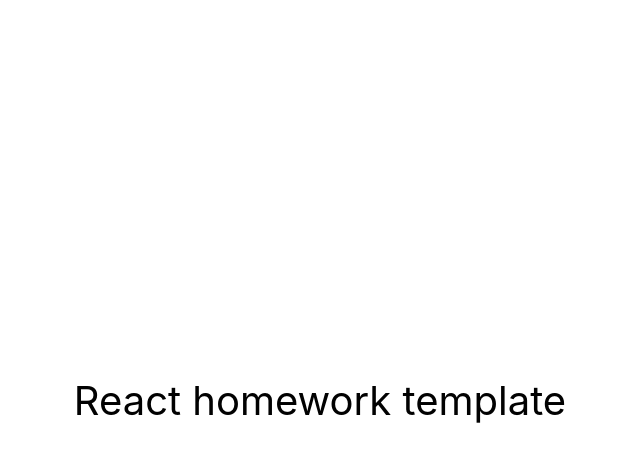
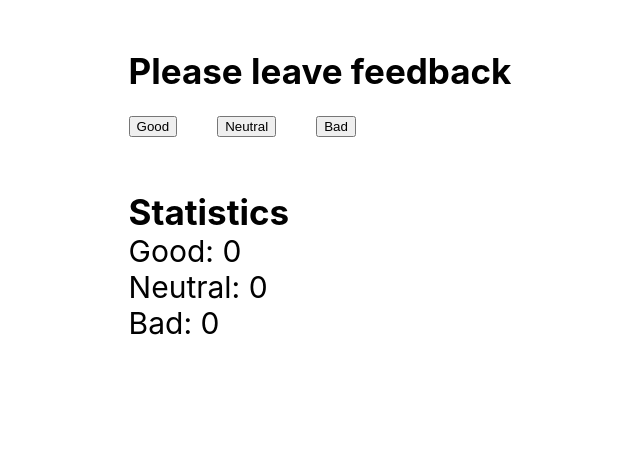
Before and after one commit to Midland707/goit-react-hw-02-feedback, a React (Create React App) app: page / in a window 1280 px wide. Shown: the top 462 px of the page, without its empty margins (320-960 px from the left). Built offline with nearby package versions, Linux system fonts and the light colour scheme.

Commit message:
add options and statistics - step1

```diff
--- a/package.json
+++ b/package.json
@@ -7,6 +7,7 @@
     "@testing-library/jest-dom": "^5.16.3",
     "@testing-library/react": "^12.1.4",
     "@testing-library/user-event": "^13.5.0",
+    "prop-types": "^15.8.1",
     "react": "^18.1.0",
     "react-dom": "^18.1.0",
     "react-scripts": "5.0.1",
--- a/public/index.html
+++ b/public/index.html
@@ -24,7 +24,7 @@
       work correctly both with client-side routing and a non-root public URL.
       Learn how to configure a non-root public URL by running `npm run build`.
     -->
-    <title>React App</title>
+    <title>Expresso feedback</title>
 
     <!-- Start Single Page Apps for GitHub Pages -->
     <script type="text/javascript">
--- a/src/components/App.jsx
+++ b/src/components/App.jsx
@@ -1,16 +1,17 @@
+import { FeedbackOptions } from 'components/FeedbackOptions/FeedbackOptions';
+
 export const App = () => {
   return (
     <div
       style={{
-        height: '100vh',
         display: 'flex',
         justifyContent: 'center',
         alignItems: 'center',
         fontSize: 40,
-        color: '#010101'
+        color: '#010101',
       }}
     >
-      React homework template
+      <FeedbackOptions title="Please leave feedback" />
     </div>
   );
 };
--- /dev/null
+++ b/src/components/FeedbackOptions/FeedbackOptions.jsx
@@ -0,0 +1,66 @@
+import React, { Component } from 'react';
+import css from './FeedbackOptions.module.css';
+
+export class FeedbackOptions extends Component {
+  state = {
+    good: 0,
+    neutral: 0,
+    bad: 0,
+  };
+
+  goodStateValueIncrement = () => {
+    this.setState(state => ({
+      good: this.state.good + 1,
+    }));
+  };
+
+  neutralStateValueIncrement = () => {
+    this.setState(state => ({
+      neutral: this.state.neutral + 1,
+    }));
+  };
+
+  badStateValueIncrement = () => {
+    this.setState(state => ({
+      bad: this.state.bad + 1,
+    }));
+  };
+
+  render() {
+    const { title } = this.props;
+    return (
+      <div>
+        {title && <h2 class={css.title}>{title}</h2>}
+        <button
+          class={css.buttonOttions}
+          type="button"
+          onClick={this.goodStateValueIncrement}
+        >
+          Good
+        </button>
+        <button
+          class={css.buttonOttions}
+          type="button"
+          onClick={this.neutralStateValueIncrement}
+        >
+          Neutral
+        </button>
+        <button
+          class={css.buttonOttions}
+          type="button"
+          onClick={this.badStateValueIncrement}
+        >
+          Bad
+        </button>
+        <div>
+          <h3 class={css.title}>Statistics</h3>
+          <div class={css.statBlock}>
+            <span>Good: {this.state.good}</span>
+            <span>Neutral: {this.state.neutral}</span>
+            <span>Bad: {this.state.bad}</span>
+          </div>
+        </div>
+      </div>
+    );
+  }
+}
--- /dev/null
+++ b/src/components/FeedbackOptions/FeedbackOptions.module.css
@@ -0,0 +1,20 @@
+.title {
+  margin: 0;
+  margin-top: 50px;
+  font-size: 35px;
+}
+
+.buttonOttions:hover {
+  background-color: rgb(83, 200, 235);
+}
+
+.buttonOttions {
+  cursor: pointer;
+  margin-right: 40px;
+}
+
+.statBlock {
+  display: flex;
+  flex-direction: column;
+  font-size: 30px;
+}
--- /dev/null
+++ b/src/components/Statistics/Statistics.jsx
@@ -0,0 +1 @@
+import { FeedbackOptions } from 'components/FeedbackOptions/FeedbackOptions';
```
Also changed, not shown: 1 other file (tests, documents, lock files or other folders).
